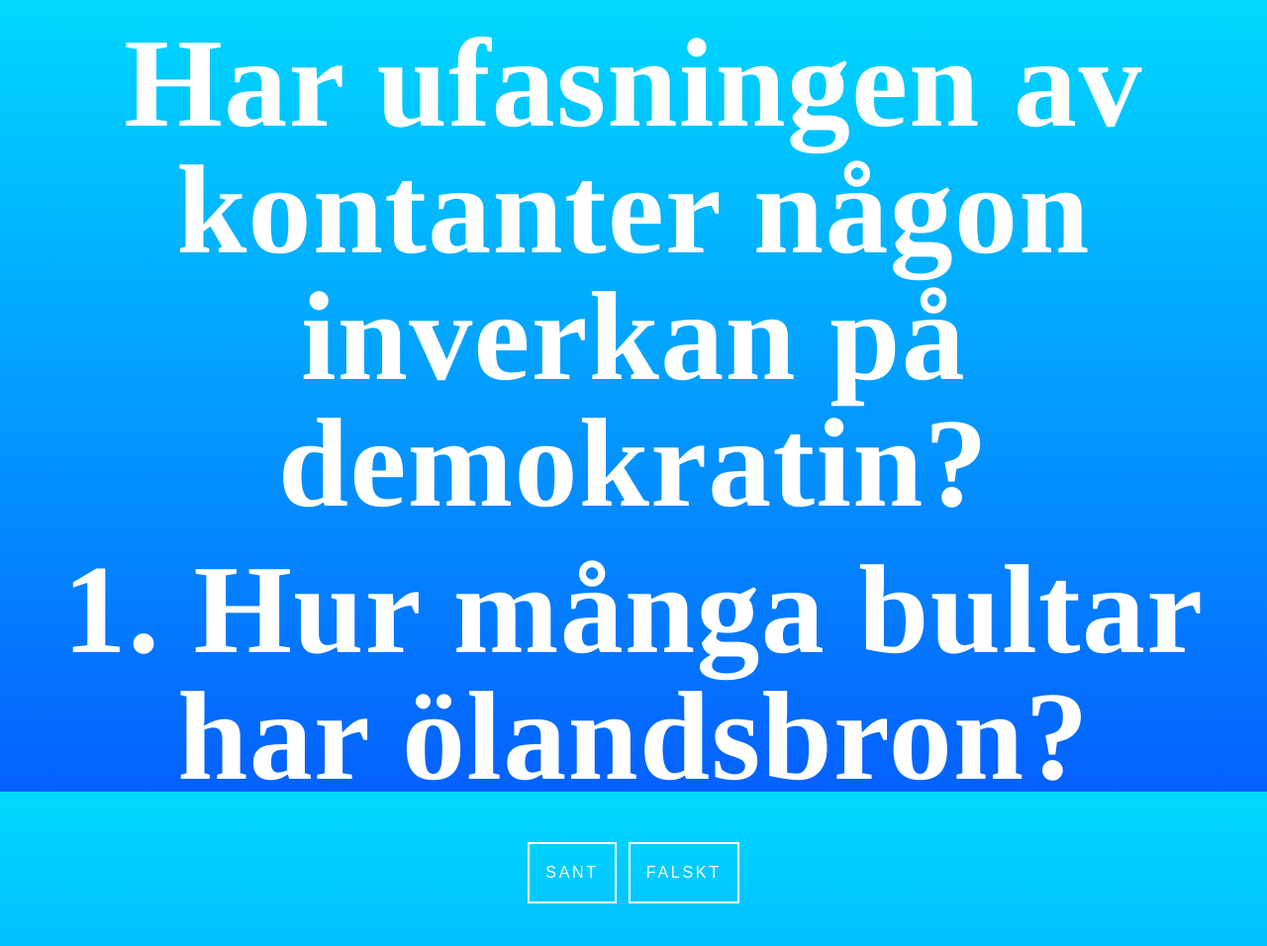
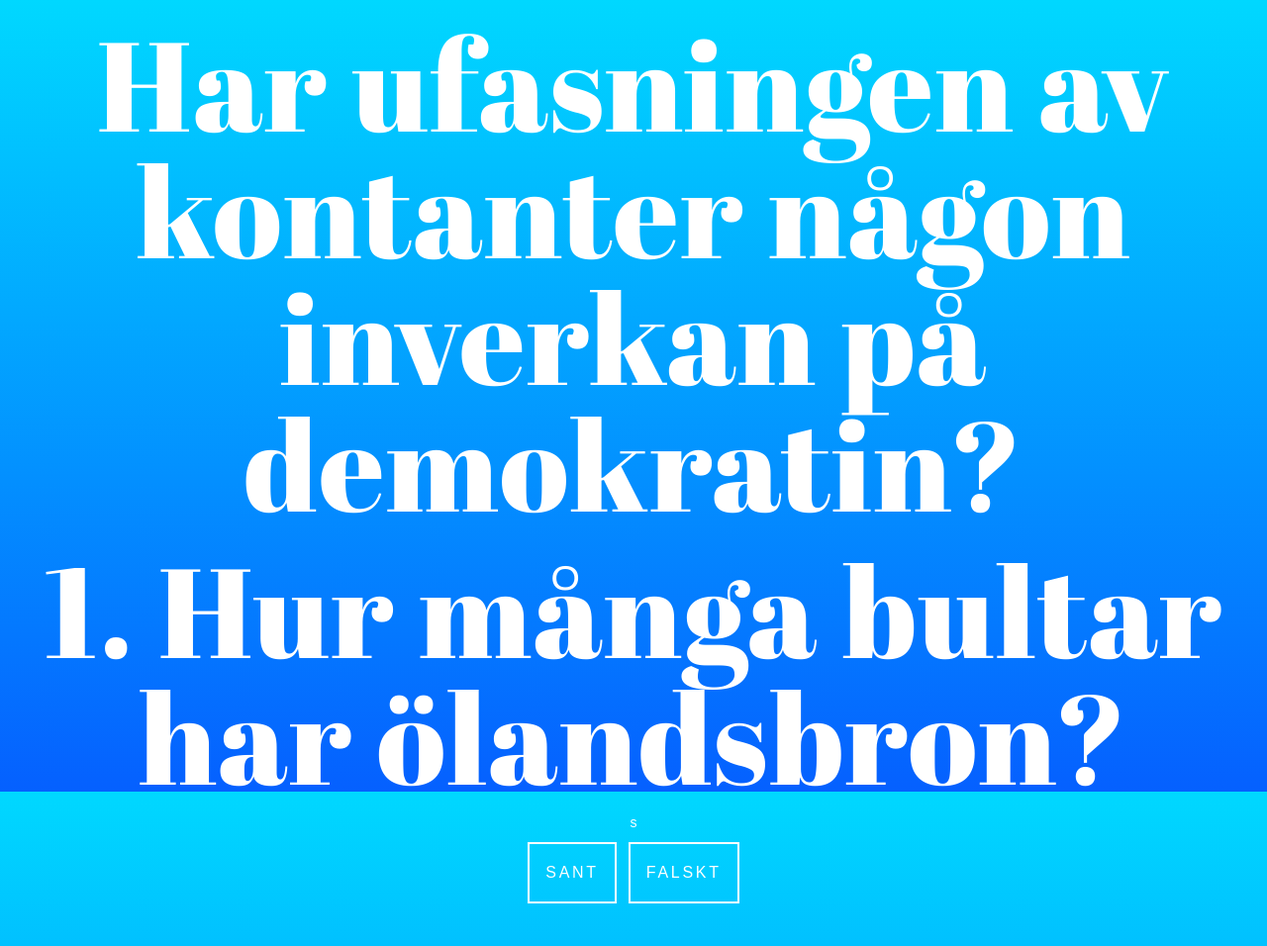
Before and after one commit to Lobsterass/quizproject, a Django app: page /quiz/1/question/1/ in a window 1280 px wide. Shown: the whole page at 99% size. Run offline with Django 3.2, Linux system fonts and the light colour scheme; some libraries are stand-ins or nearby versions.

Commit message:
Google font Abril fatface
inlagdt på alla 4 html

```diff
--- a/quiz/templates/completed.html
+++ b/quiz/templates/completed.html
@@ -9,6 +9,7 @@
 		<script src="js/bootstrap.min.js"></script>
 		<link rel="stylesheet" href="/static/css/bootstrap.min.css">
 		<link rel="stylesheet" href="/static/style.css">
+		<link href='https://fonts.googleapis.com/css?family=Abril Fatface' rel='stylesheet'>
 	</head>
 	<body>
 		<h1>Du är klar och fick {{ correct }} av {{ total }}</h1>
--- a/quiz/templates/question.html
+++ b/quiz/templates/question.html
@@ -9,10 +9,11 @@
 	<script src="js/bootstrap.min.js"></script>
 	<link rel="stylesheet" href="/static/css/bootstrap.min.css">
 	<link rel="stylesheet" href="/static/style.css">
+	<link href='https://fonts.googleapis.com/css?family=Abril Fatface' rel='stylesheet'>
 </head>
 	<body>
 		<h1>Har ufasningen av kontanter någon inverkan på demokratin?</h1>
-		<h1>{{ question_number }}. {{ question }}</h1>
+		<h1>{{ question_number }}. {{ question }}</h1>s
 		<br>
 		<form action="{% url 'completed_page' quiz_number %}">
 		<p><input type="submit" name="svar" value="{{ answer1 }}" class="button"><input type="submit" name="svar" value="{{ answer2 }}" class="button"></p>
--- a/quiz/templates/quiz.html
+++ b/quiz/templates/quiz.html
@@ -9,6 +9,7 @@
 		<script src="js/bootstrap.min.js"></script>
 		<link rel="stylesheet" href="/static/css/bootstrap.min.css">
 		<link rel="stylesheet" href="/static/style.css">
+		<link href='https://fonts.googleapis.com/css?family=Abril Fatface' rel='stylesheet'>
 	</head>
 	<body>
 		<h3>Det sägs att vi i västvälden lever i folkstyrda politiska system</h3>
--- a/quiz/templates/startpage.html
+++ b/quiz/templates/startpage.html
@@ -9,6 +9,7 @@
 	<script src="/js/bootstrap.min.js"></script>
 	<link rel="stylesheet" href="/static/css/bootstrap.min.css">
 	<link rel="stylesheet" href="/static/style.css">
+	<link href='https://fonts.googleapis.com/css?family=Abril Fatface' rel='stylesheet'>
 </head>
 	<body>
 		<h1>Angelas frågesport</h1>
--- a/static/style.css
+++ b/static/style.css
@@ -18,8 +18,8 @@ body {
 }
 h1,h2 {
 	color: #fff;
-	font-family: Times;
-	font-weight: 800;
+	font-family: Abril Fatface;
+	font-weight: 100;
 	font-size: 10vw;
 	letter-spacing: 0.01em;
 	text-transform: normal;
```
